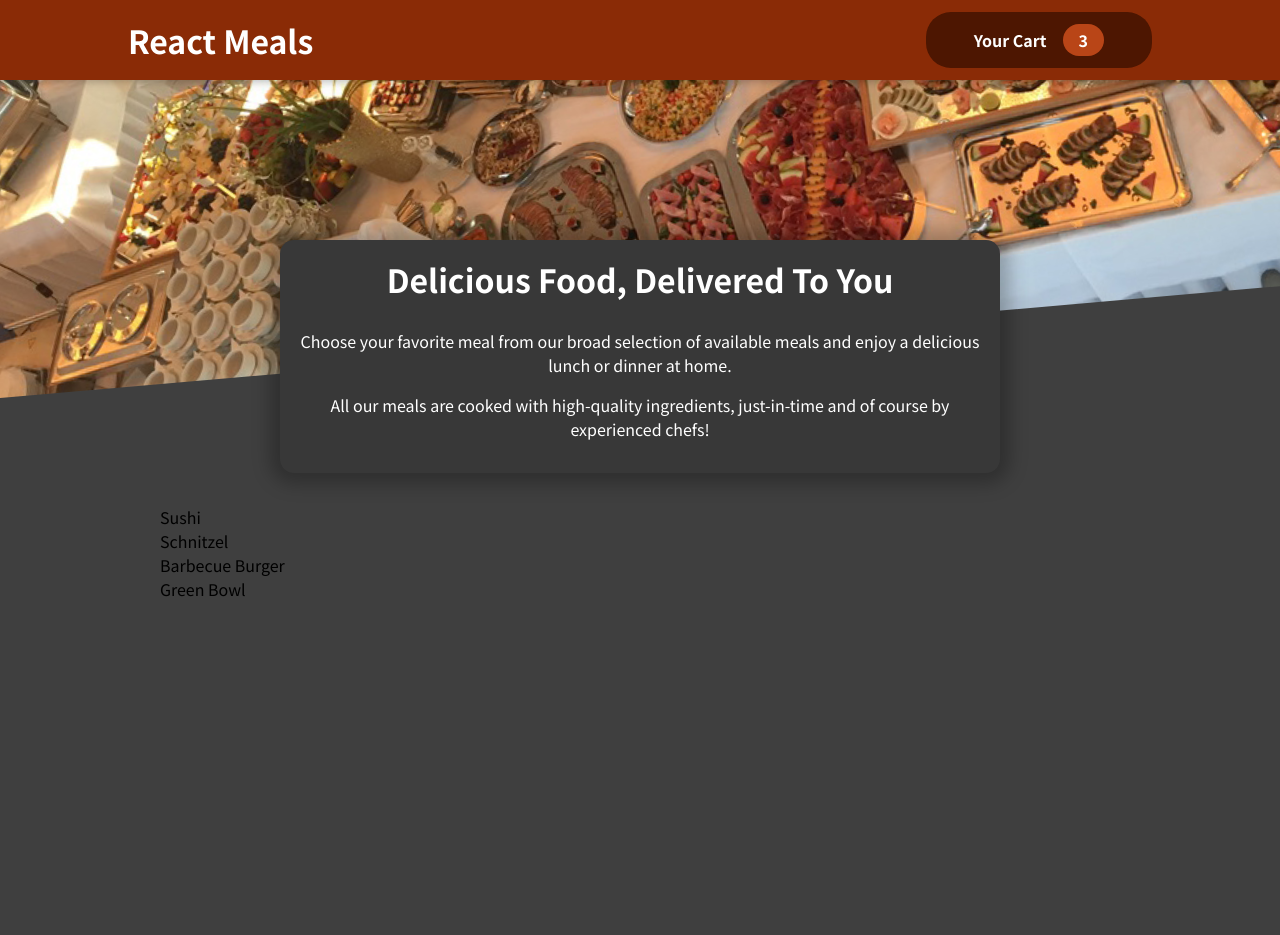
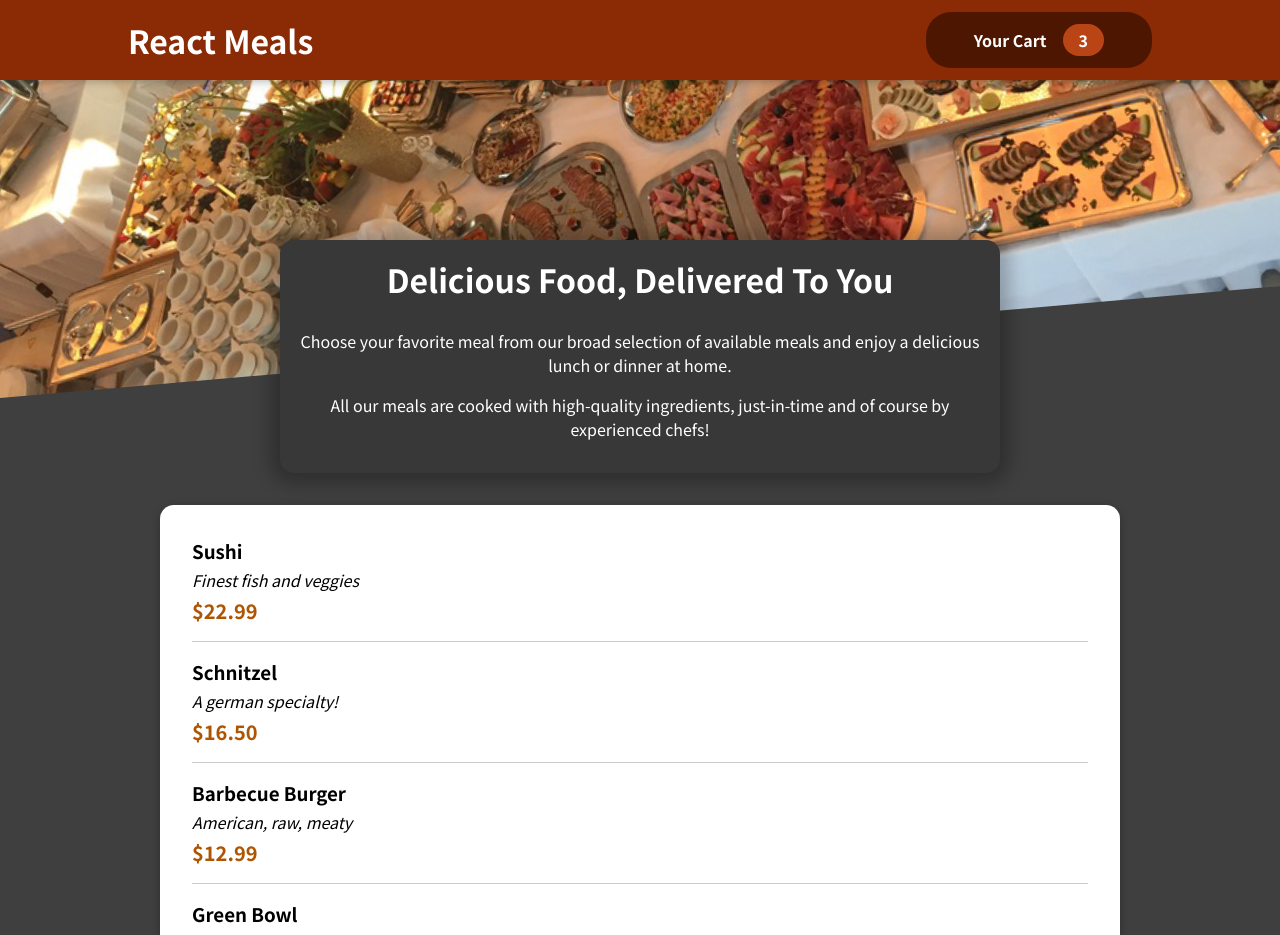
Before and after one commit to SushrutKhajuria/Creating-a-Restaurant-Website-, a React (Create React App) app: page / in a window 1280 px wide. Shown: the top 935 px of the page. Before the commit the page ends 800 px from the top, so only its background shows below. Built offline with nearby package versions, Linux system fonts and the light colour scheme.

Commit message:
Making the items visible

```diff
--- a/src/components/Meals/AvailableMeals.js
+++ b/src/components/Meals/AvailableMeals.js
@@ -1,5 +1,7 @@
 import React from 'react'
 import classes from './AvailableMeals.module.css'
+import Card from '../UI/Card';
+import MealItem from './MealItem/MealItem';
 const DUMMY_MEALS = [
     {
       id: 'm1',
@@ -30,13 +32,18 @@
 
 const AvailableMeals = () => {
 
-    const mealsList = DUMMY_MEALS.map(meal => <li>{meal.name}</li>);
+    const mealsList = DUMMY_MEALS.map((meal) => (
+    <MealItem
+        key ={meal.id}
+        name={meal.name}
+        description={meal.description}
+        price={meal.price} />));
 
-    return (
-   <section className={classes.meals}>
-    <ul>
-        {mealsList}
-    </ul>
+    return (  <section className={classes.meals}>
+    <Card>
+    <ul>{mealsList}</ul>
+    </Card>
+
    </section>
   )
 }
--- /dev/null
+++ b/src/components/Meals/MealItem/MealItem.js
@@ -0,0 +1,21 @@
+import React from 'react'
+import classes from './MealItem.module.css'
+
+const MealItem = (props) => {
+
+    const price = `$${props.price.toFixed(2)}`
+  return (
+    <li className={classes.meal}>
+        <div>
+            <h3>{props.name}</h3>
+            <div className={classes.description}>{props.description}</div>
+            <div className={classes.price}>{price}</div>
+        </div>
+        <div>
+
+        </div>
+    </li>
+  )
+}
+
+export default MealItem
--- /dev/null
+++ b/src/components/Meals/MealItem/MealItem.module.css
@@ -0,0 +1,22 @@
+.meal {
+    display: flex;
+    justify-content: space-between;
+    margin: 1rem;
+    padding-bottom: 1rem;
+    border-bottom: 1px solid #ccc;
+  }
+
+  .meal h3 {
+    margin: 0 0 0.25rem 0;
+  }
+
+  .description {
+    font-style: italic;
+  }
+
+  .price {
+    margin-top: 0.25rem;
+    font-weight: bold;
+    color: #ad5502;
+    font-size: 1.25rem;
+  }
--- /dev/null
+++ b/src/components/UI/Card.js
@@ -0,0 +1,10 @@
+import React from 'react'
+import classes from './Card.module.css'
+
+const Card = (props) => {
+  return (
+    <div className={classes.card}>{props.children}</div>
+  )
+}
+
+export default Card
--- /dev/null
+++ b/src/components/UI/Card.module.css
@@ -0,0 +1,6 @@
+.card {
+    padding: 1rem;
+    box-shadow: 0 2px 8px rgba(0, 0, 0, 0.25);
+    border-radius: 14px;
+    background-color: white;
+  }
```
Also changed, not shown: src/components/Meals/MealItem/MealItemForm.js (added).
